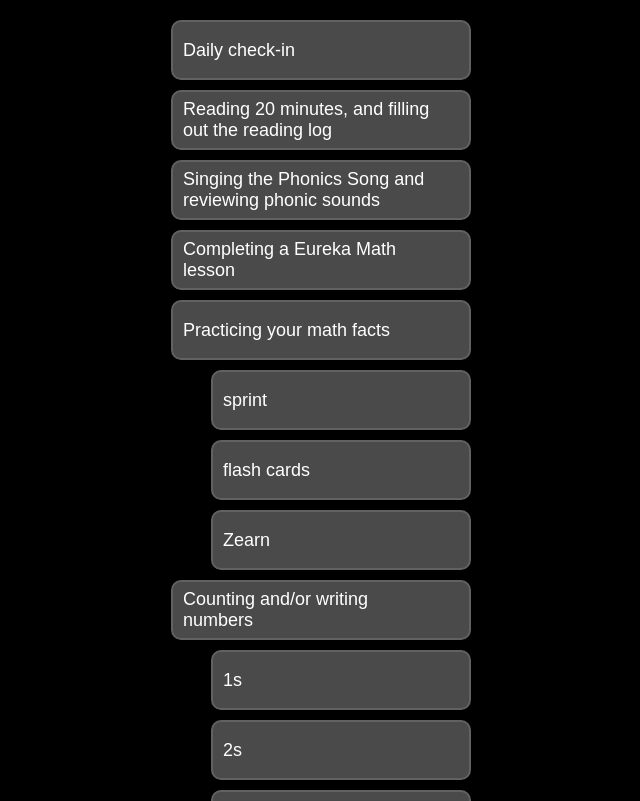
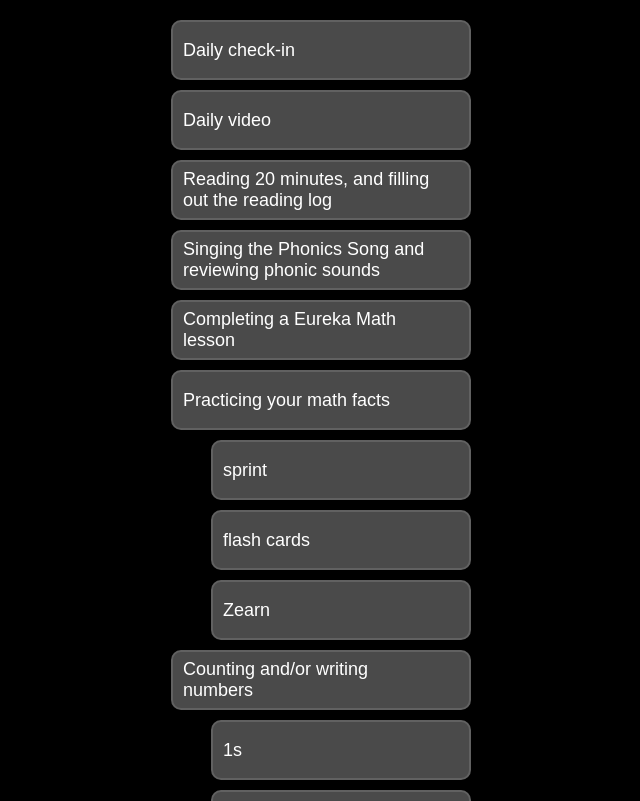
Before and after one commit to pungprakearti/distance-learning, a React (Create React App) app: page / in a window 1280 px wide. Shown: the top 801 px of the page, without its empty margins (319-959 px from the left). Built offline with nearby package versions, Linux system fonts and the light colour scheme.

Commit message:
Add another task

```diff
--- a/src/DistanceLearning.js
+++ b/src/DistanceLearning.js
@@ -13,6 +13,7 @@ export default class DistanceLearning extends Component {
     this.ls = window.localStorage
     this.tasks = [
       ['Daily check-in'],
+      ['Daily video'],
       ['Reading 20 minutes, and filling out the reading log'],
       ['Singing the Phonics Song and reviewing phonic sounds'],
       ['Completing a Eureka Math lesson'],
```
